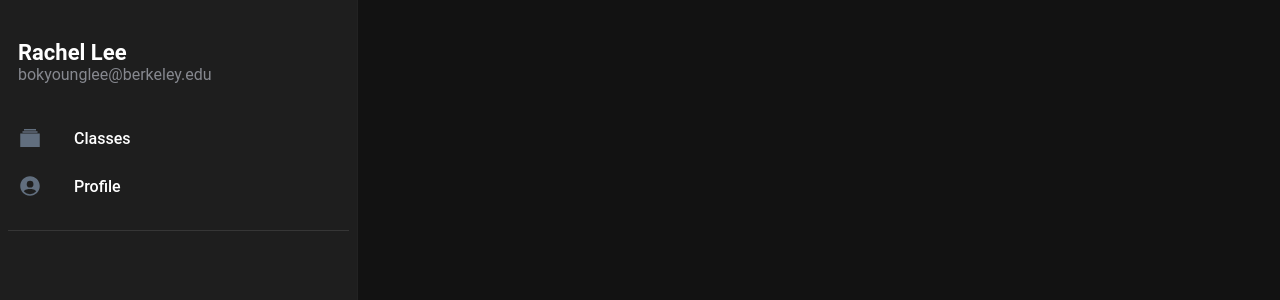
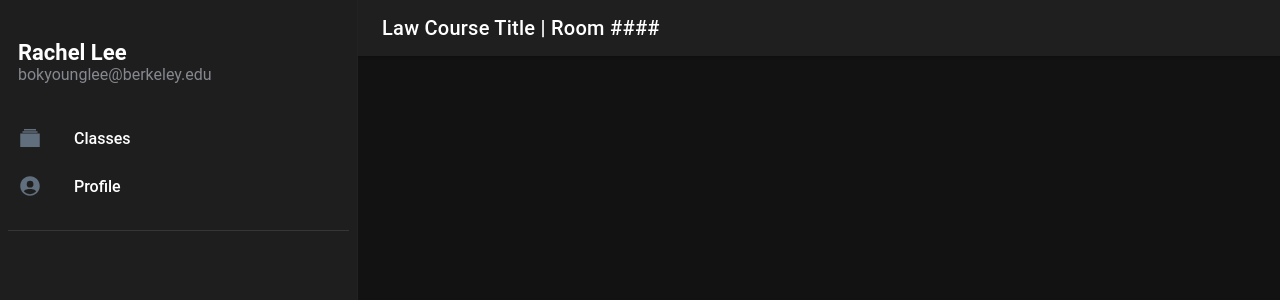
Before and after one commit to leerach/berkeley-law-seating-chart, a React (Create React App) app: page /page/Chart in a window 1280 px wide. Shown: the top 300 px of the page. Built offline with nearby package versions, Linux system fonts and the light colour scheme.

Commit message:
add chart

```diff
--- a/src/App.tsx
+++ b/src/App.tsx
@@ -1,6 +1,7 @@
 import Menu from './components/Menu';
 import Page from './pages/Page';
 import Classes from './pages/Classes';
+import Chart from './pages/Chart';
 import Profile from './pages/Profile';
 import React from 'react';
 import { IonApp, IonRouterOutlet, IonSplitPane } from '@ionic/react';
@@ -36,6 +37,7 @@ const App: React.FC = () => {
           <IonRouterOutlet id="main">
             <Route path="/page/Classes" component={Classes} exact />
             <Route path="/page/Profile" component={Profile} exact />
+            <Route path="/page/Chart" component={Chart} exact />
             <Redirect from="/" to="/page/Classes" exact />
           </IonRouterOutlet>
         </IonSplitPane>
--- a/src/components/Menu.tsx
+++ b/src/components/Menu.tsx
@@ -52,7 +52,7 @@ const Menu: React.FC = () => {
           {appPages.map((appPage, index) => {
             return (
               <IonMenuToggle key={index} autoHide={false}>
-                <IonItem className={location.pathname === appPage.url ? 'selected' : ''} routerLink={appPage.url} routerDirection="forward" lines="none" detail={false}>
+                <IonItem className={location.pathname === appPage.url ? 'selected' : ''} routerLink={appPage.url} routerDirection="none" lines="none" detail={false}>
                   <IonIcon slot="start" ios={appPage.iosIcon} md={appPage.mdIcon} />
                   <IonLabel>{appPage.title}</IonLabel>
                 </IonItem>
--- /dev/null
+++ b/src/pages/Chart.tsx
@@ -0,0 +1,32 @@
+import React from 'react';
+import { IonButtons, IonContent, IonHeader, IonMenuButton, IonPage, IonTitle, IonToolbar } from '@ionic/react';
+import { IonCard, IonCardHeader, IonCardSubtitle, IonCardTitle, IonCardContent, IonItem, IonIcon, IonLabel, IonButton } from '@ionic/react';
+
+interface ContainerProps {
+    name: string;
+}
+
+const Chart: React.FC<ContainerProps> = () => {
+    return (
+        <IonPage>
+            <IonHeader>
+                <IonToolbar>
+                    <IonButtons slot="start">
+                        <IonMenuButton />
+                    </IonButtons>
+                    <IonTitle>{"Law Course Title | Room ####"}</IonTitle>
+                </IonToolbar>
+            </IonHeader>
+
+            <IonContent fullscreen>
+                <IonHeader collapse="condense">
+                    <IonToolbar>
+                        <IonTitle size="large">{"Law Course Title | Room ####"}</IonTitle>
+                    </IonToolbar>
+                </IonHeader>
+            </IonContent>
+        </IonPage>
+    );
+};
+
+export default Chart;
--- a/src/pages/Classes.tsx
+++ b/src/pages/Classes.tsx
@@ -1,6 +1,6 @@
 import { IonButtons, IonContent, IonHeader, IonMenuButton, IonPage, IonTitle, IonToolbar } from '@ionic/react';
 import {IonCard, IonCardHeader, IonCardSubtitle, IonCardTitle, IonCardContent, IonItem, IonIcon, IonLabel, IonButton } from '@ionic/react';
-import { pin, chevronForwardCircleOutline, wine, warning, walk } from 'ionicons/icons';
+import { pin, chevronForwardCircleOutline, schoolOutline, wine, warning, walk } from 'ionicons/icons';
 import React from 'react';
 import { useParams } from 'react-router';
 import './Page.css';
@@ -28,8 +28,8 @@ const Classes: React.FunctionComponent = () => {
 
             {/* Design 1 */}
                 <IonCard>
-                    <IonItem href="#" className="ion-activated">
-                        <IonIcon icon={chevronForwardCircleOutline} slot="start" />
+                    <IonItem href="/page/Chart" className="ion-activated">
+                        <IonIcon icon={schoolOutline} slot="start" />
                         <IonCardHeader>
                             <IonCardSubtitle>Course # 1234</IonCardSubtitle>
                             <IonCardTitle>Law Course Title</IonCardTitle>
@@ -42,8 +42,8 @@ const Classes: React.FunctionComponent = () => {
                 </IonCard>
 
                 <IonCard>
-                    <IonItem href="#" className="ion-activated">
-                        <IonIcon icon={chevronForwardCircleOutline} slot="start" />
+                    <IonItem href="/page/Chart" className="ion-activated">
+                        <IonIcon icon={schoolOutline} slot="start" />
                         <IonCardHeader>
                             <IonCardSubtitle>Course # 1234</IonCardSubtitle>
                             <IonCardTitle>Law Course Title</IonCardTitle>
```
